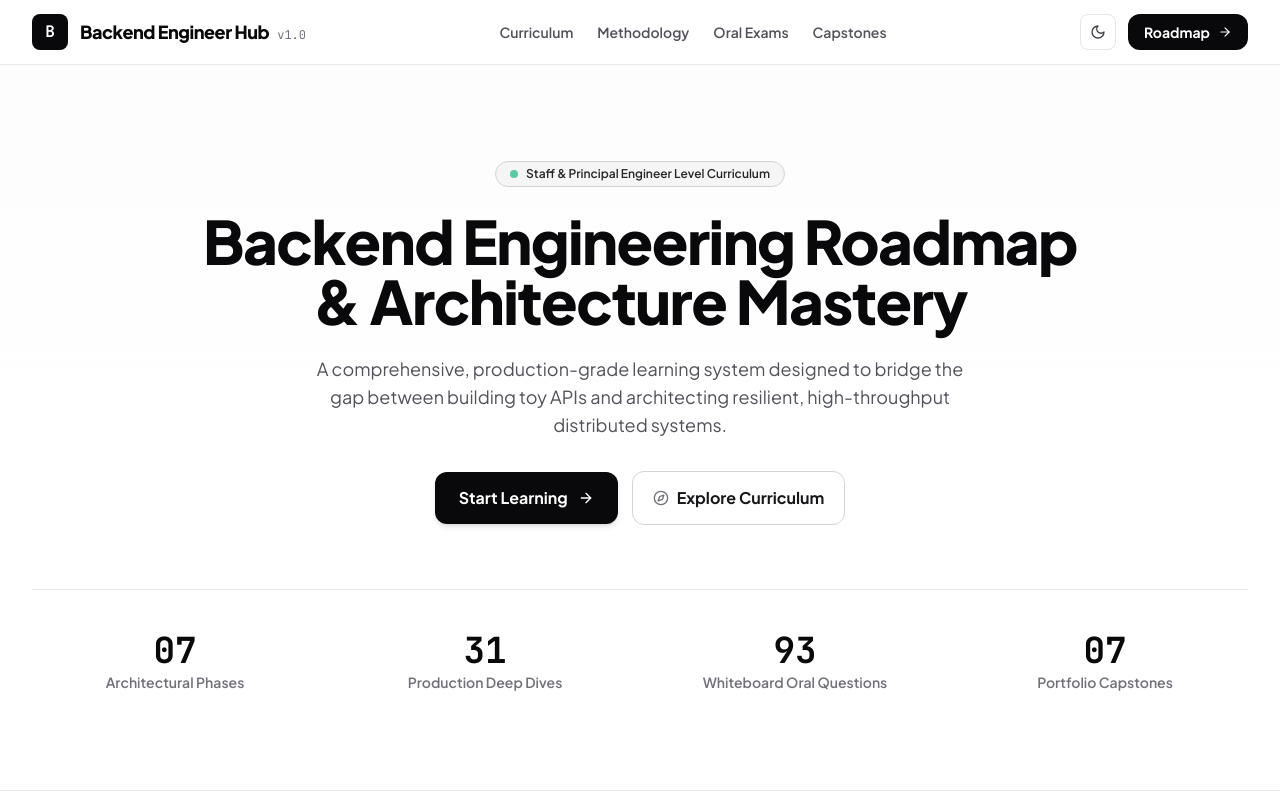
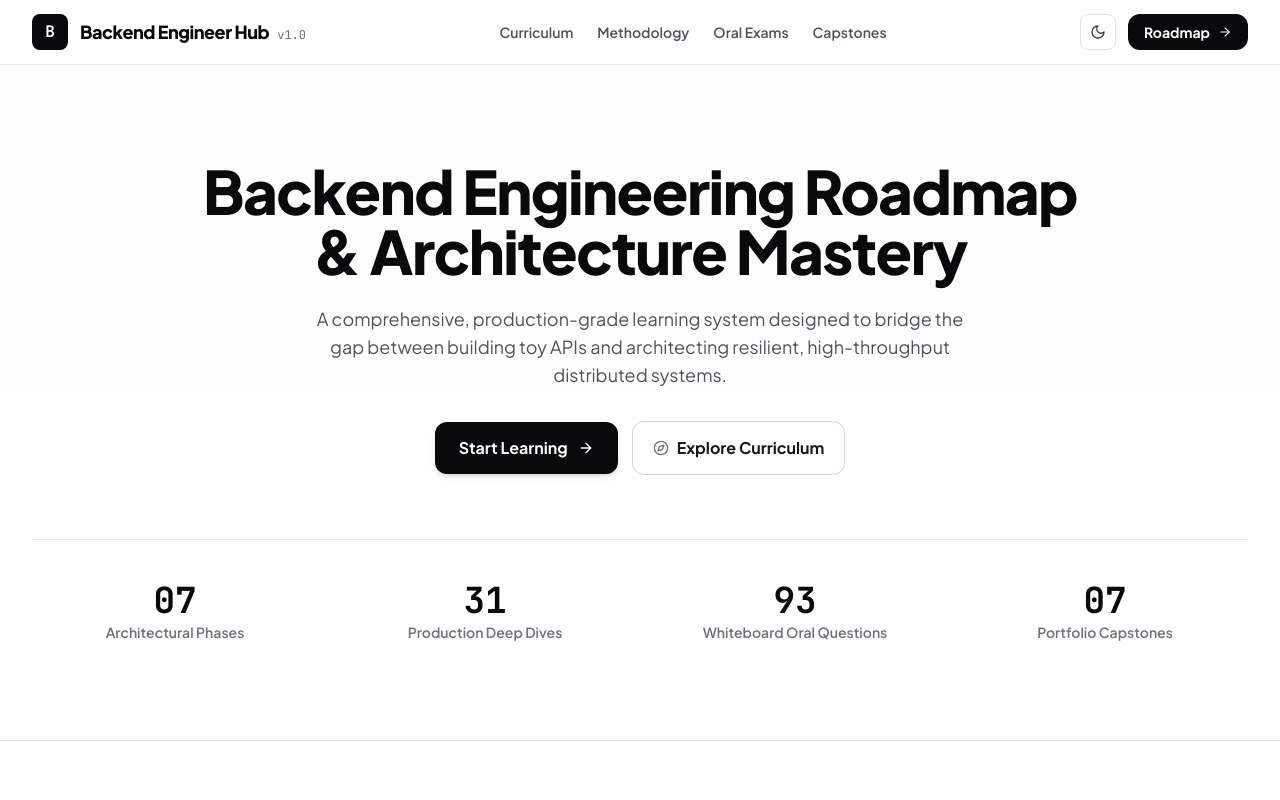
Before and after one commit to yared2124/Roadmap-Backend-Engineers, a Next.js app: page / in a window 1280 px wide. Shown: the top 800 px of the page. Built offline with nearby package versions, Linux system fonts and the light colour scheme.

Commit message:
fix: remove Staff & Principal Engineer Level Curriculum badge from portfolio hero

```diff
--- a/src/components/PortfolioHome.tsx
+++ b/src/components/PortfolioHome.tsx
@@ -125,12 +125,6 @@ export function PortfolioHome({
       <section className="relative overflow-hidden border-b border-zinc-200/80 dark:border-gray-800 bg-gradient-to-b from-zinc-50/50 via-white to-white dark:from-[#111827] dark:via-[#111827] dark:to-[#0f172a] py-16 sm:py-24">
         <div className="mx-auto max-w-7xl px-4 sm:px-6 lg:px-8">
           <div className="mx-auto max-w-4xl text-center flex flex-col items-center space-y-6">
-            {/* Top Badge */}
-            <div className="inline-flex items-center gap-2 rounded-full border border-zinc-300 bg-zinc-100/80 px-3.5 py-1 text-xs font-semibold text-zinc-800 dark:border-gray-600 dark:bg-gray-800 dark:text-gray-200">
-              <span className="flex h-2 w-2 rounded-full bg-emerald-500 animate-pulse" />
-              <span>Staff & Principal Engineer Level Curriculum</span>
-            </div>
-
             {/* Headline */}
             <h1 className="text-4xl sm:text-5xl lg:text-6xl font-black tracking-tight text-zinc-950 dark:text-white leading-[1.1] max-w-4xl">
               Backend Engineering Roadmap & Architecture Mastery
```
